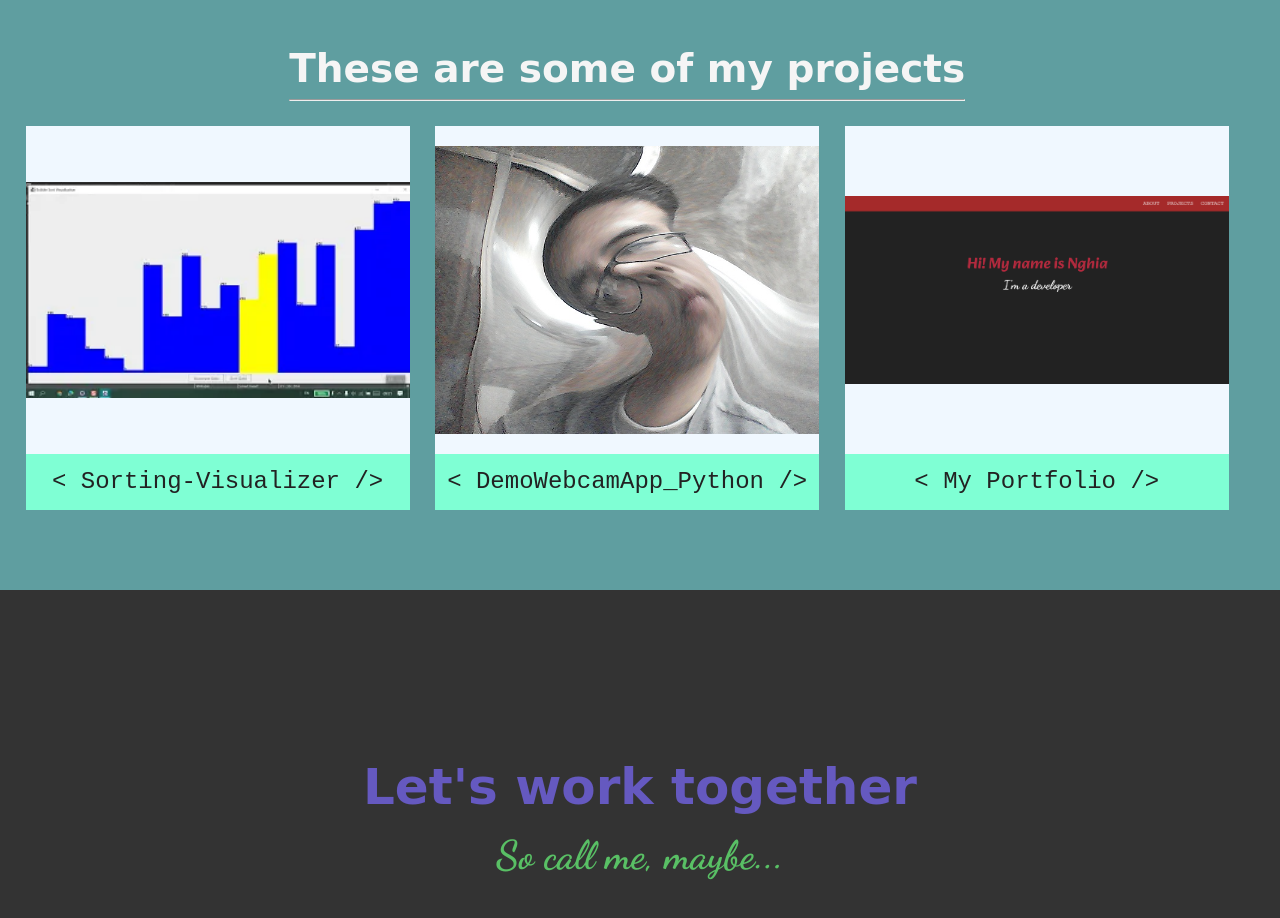
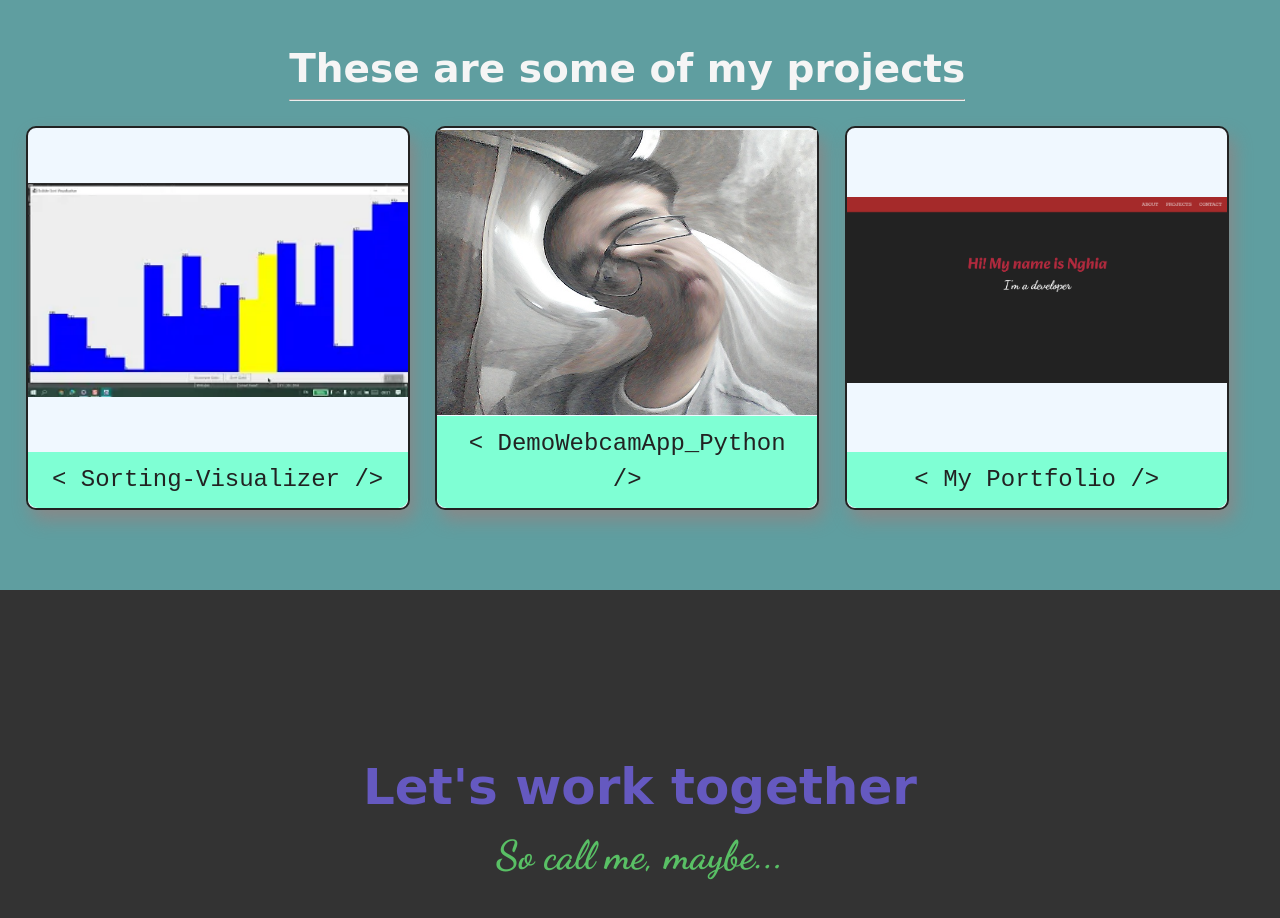
Before and after one commit to Zen341/My-Portfolio, a plain HTML site: page index.html in a window 1280 px wide. Shown: the part 840-1758 px from the top of the page. Drawn offline with Linux system fonts and the light colour scheme; a web font is replaced by a local one.

Commit message:
Improve projects styles

```diff
--- a/styles.css
+++ b/styles.css
@@ -103,6 +103,10 @@ nav > ul > li > a:active {
   align-content: space-around;
   justify-content: center;
   align-items: stretch;
+  border: 2px solid #222;
+  border-radius: 10px;
+  box-shadow: 5px 10px 18px #888888;
+  transition: 1s;
 }
 .project-tile > img {
   width: 100%;
@@ -115,12 +119,17 @@ nav > ul > li > a:active {
   font-size: 1.5em;
   background-color: aquamarine;
   padding: 10px;
+  border-bottom-left-radius: 10px;
+  border-bottom-right-radius: 10px;
 }
 .project-tile > p > span {
   transition: 0.5s;
 }
 .project-tile:hover > p > span {
   color: red;
+}
+.project-tile:hover {
+  transform: scale(1.1);
 }
 @media screen and (max-width: 600px) {
   #projects {
```
